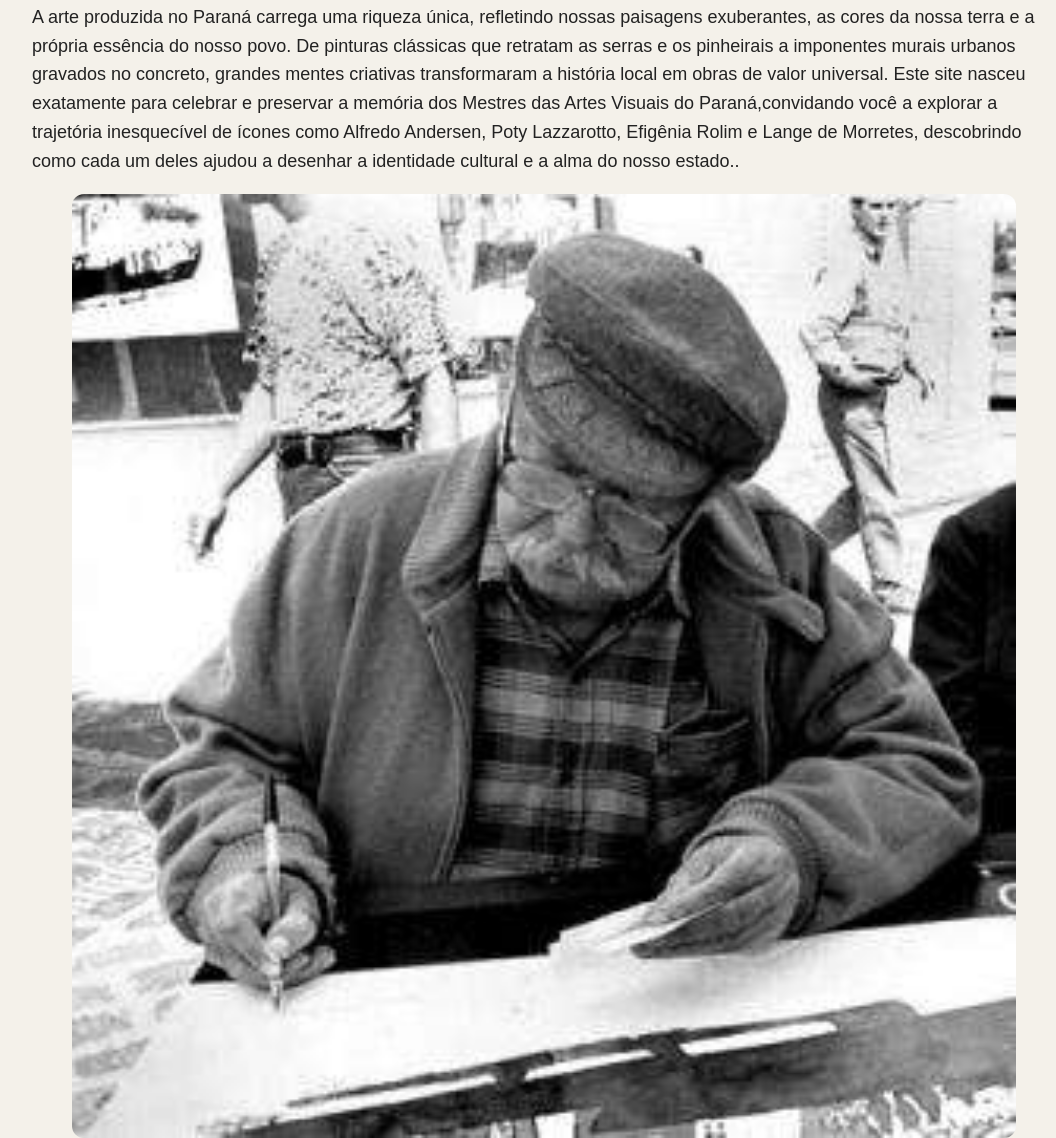
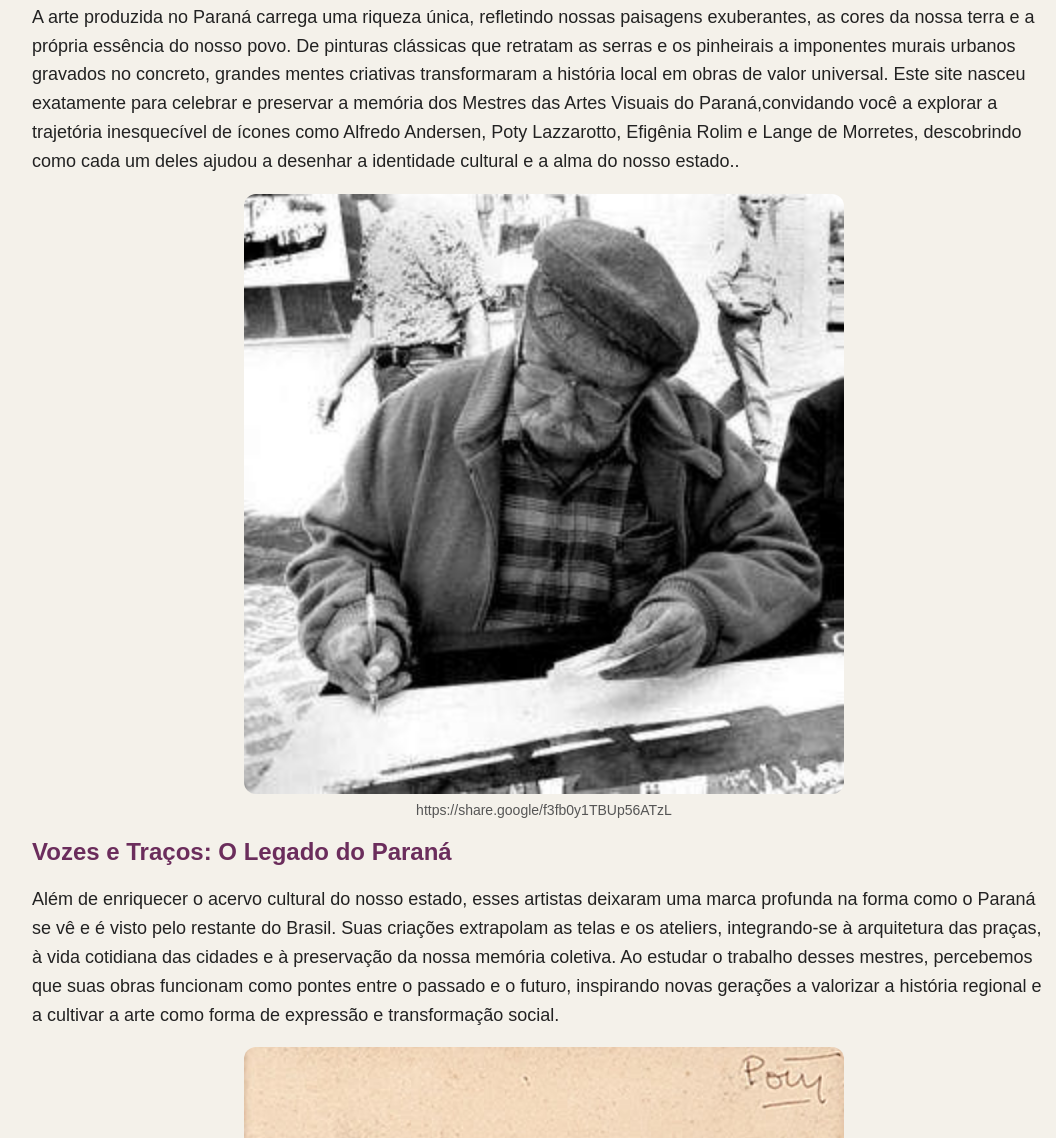
Before and after one commit to marodinjulia-star/arte_ed_digital, a plain HTML site: page index.html in a window 1280 px wide. Shown: the part 312-1450 px from the top of the page, without its empty margins (96-1152 px from the left). Drawn offline with Linux system fonts and the light colour scheme.

Commit message:
upei codigo

```diff
--- a/style.css
+++ b/style.css
@@ -56,7 +56,7 @@ header {
 
  img {
     width: 100%;
-    ,ax-width: 600px;
+    max-width: 600px;
     display: block;
     margin: auto;
     border-radius: 12px;
```
